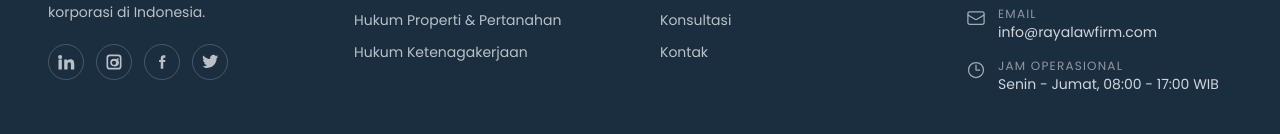
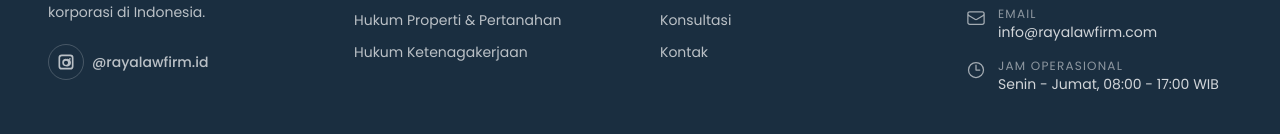
Before and after one commit to riswanramadhan/web-rayalawfirm, a Next.js app: page /artikel in a window 1280 px wide. Shown: the part 2637-2771 px from the top of the page. Built offline with nearby package versions, Linux system fonts and the light colour scheme.

Commit message:
style: remove other than instagram and add username
14. footer, cuma ada ig tapi tambah nama instagram

```diff
--- a/components/layout/Footer.tsx
+++ b/components/layout/Footer.tsx
@@ -8,45 +8,6 @@ const companyLinks = [
   { label: 'Testimoni', href: '/testimoni' },
   { label: 'Konsultasi', href: '/konsultasi' },
   { label: 'Kontak', href: '/kontak' },
-];
-
-const socialLinks = [
-  {
-    label: 'LinkedIn',
-    href: 'https://linkedin.com',
-    icon: (
-      <svg viewBox="0 0 24 24" fill="currentColor" className="h-5 w-5">
-        <path d="M4.98 3.5a2.5 2.5 0 11-.02 5 2.5 2.5 0 01.02-5zM3 8.98h4v12H3v-12zM9.5 8.98h3.8v1.64h.06c.53-1 1.83-2.06 3.77-2.06 4.03 0 4.77 2.65 4.77 6.09v6.33h-4v-5.61c0-1.34-.02-3.07-1.87-3.07-1.88 0-2.17 1.46-2.17 2.97v5.71h-4v-12z" />
-      </svg>
-    ),
-  },
-  {
-    label: 'Instagram',
-    href: 'https://instagram.com',
-    icon: (
-      <svg viewBox="0 0 24 24" fill="currentColor" className="h-5 w-5">
-        <path d="M7 3h10a4 4 0 014 4v10a4 4 0 01-4 4H7a4 4 0 01-4-4V7a4 4 0 014-4zm10 2H7a2 2 0 00-2 2v10a2 2 0 002 2h10a2 2 0 002-2V7a2 2 0 00-2-2zm-5 3.5A4.5 4.5 0 1112 17a4.5 4.5 0 010-9zm0 2A2.5 2.5 0 1014.5 13 2.5 2.5 0 0012 10.5zm4.75-3.25a1 1 0 11-1 1 1 1 0 011-1z" />
-      </svg>
-    ),
-  },
-  {
-    label: 'Facebook',
-    href: 'https://facebook.com',
-    icon: (
-      <svg viewBox="0 0 24 24" fill="currentColor" className="h-5 w-5">
-        <path d="M13.5 9.5V7.8c0-.7.45-1.05 1.1-1.05H16V4h-2.1c-2.2 0-3.4 1.4-3.4 3.5v2H8.5V12h2v8h3v-8h2.2l.3-2.5h-2.5z" />
-      </svg>
-    ),
-  },
-  {
-    label: 'Twitter',
-    href: 'https://twitter.com',
-    icon: (
-      <svg viewBox="0 0 24 24" fill="currentColor" className="h-5 w-5">
-        <path d="M19.9 7.37c.01.17.01.34.01.51 0 5.2-3.96 11.2-11.2 11.2-2.22 0-4.28-.65-6.02-1.77.31.04.61.05.93.05 1.84 0 3.53-.62 4.87-1.67a3.95 3.95 0 01-3.69-2.73c.25.04.5.06.76.06.36 0 .71-.05 1.04-.14a3.95 3.95 0 01-3.16-3.87v-.05c.54.3 1.16.48 1.82.5a3.95 3.95 0 01-1.22-5.27 11.2 11.2 0 008.12 4.12 4.46 4.46 0 01-.1-.9 3.95 3.95 0 016.83-2.7 7.78 7.78 0 002.5-.95 3.94 3.94 0 01-1.73 2.18 7.89 7.89 0 002.27-.62 8.54 8.54 0 01-1.97 2.05z" />
-      </svg>
-    ),
-  },
 ];
 
 const contactItems = [
@@ -107,18 +68,21 @@ export default function Footer() {
               korporasi di Indonesia.
             </p>
             <div className="flex items-center gap-3">
-              {socialLinks.map((social) => (
-                <a
-                  key={social.label}
-                  href={social.href}
-                  target="_blank"
-                  rel="noopener noreferrer"
-                  className="flex h-9 w-9 items-center justify-center rounded-full border border-white/20 text-white/70 transition-colors hover:border-white/50 hover:text-white"
-                  aria-label={social.label}
-                >
-                  {social.icon}
-                </a>
-              ))}
+              <a
+                href="https://www.instagram.com/rayalawfirm.id"
+                target="_blank"
+                rel="noopener noreferrer"
+                className="group flex items-center gap-2 text-white/70 transition-colors hover:text-white"
+                aria-label="Instagram"
+              >
+                <div className="flex h-9 w-9 items-center justify-center rounded-full border border-white/20 transition-colors group-hover:border-white/50">
+                  <svg viewBox="0 0 24 24" fill="currentColor" className="h-5 w-5">
+                    <path d="M7 3h10a4 4 0 014 4v10a4 4 0 01-4 4H7a4 4 0 01-4-4V7a4 4 0 014-4zm10 2H7a2 2 0 00-2 2v10a2 2 0 002 2h10a2 2 0 002-2V7a2 2 0 00-2-2zm-5 3.5A4.5 4.5 0 1112 17a4.5 4.5 0 010-9zm0 2A2.5 2.5 0 1014.5 13 2.5 2.5 0 0012 10.5zm4.75-3.25a1 1 0 11-1 1 1 1 0 011-1z" />
+                  </svg>
+                </div>
+
+                <span className="text-sm font-medium">@rayalawfirm.id</span>
+              </a>
             </div>
           </div>
 
```
